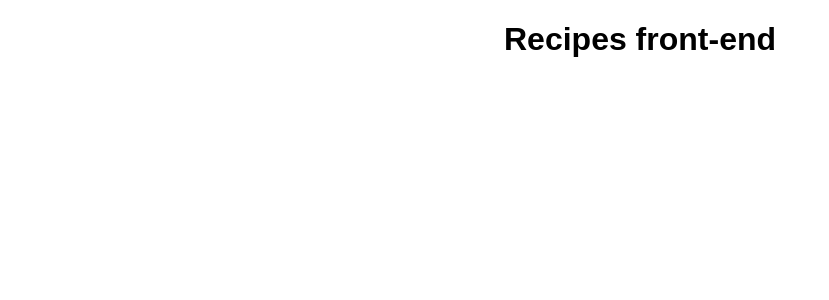
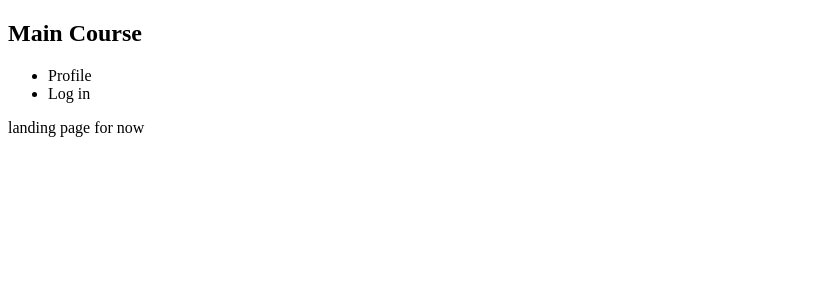
Before and after one commit to arfusop/recipes-frontend, a React (Create React App) app: page / in a window 1280 px wide. Shown: the top 300 px of the page, without its empty margins (0-829 px from the left). Built offline with nearby package versions, Linux system fonts and the light colour scheme.

Commit message:
Started adding initial component folder structure and starter components

```diff
--- a/public/index.html
+++ b/public/index.html
@@ -5,22 +5,9 @@
 	<meta charset="utf-8">
 	<meta name="viewport" content="width=device-width, initial-scale=1, shrink-to-fit=no">
 	<meta name="theme-color" content="#000000">
-	<!--
-      manifest.json provides metadata used when your web app is added to the
-      homescreen on Android. See https://developers.google.com/web/fundamentals/engage-and-retain/web-app-manifest/
-    -->
 	<link rel="manifest" href="%PUBLIC_URL%/manifest.json">
 	<link rel="shortcut icon" href="%PUBLIC_URL%/favicon.ico">
-	<!--
-      Notice the use of %PUBLIC_URL% in the tags above.
-      It will be replaced with the URL of the `public` folder during the build.
-      Only files inside the `public` folder can be referenced from the HTML.
-
-      Unlike "/favicon.ico" or "favicon.ico", "%PUBLIC_URL%/favicon.ico" will
-      work correctly both with client-side routing and a non-root public URL.
-      Learn how to configure a non-root public URL by running `npm run build`.
-    -->
-	<title>React App</title>
+	<title>Main Course</title>
 </head>
 
 <body>
@@ -28,16 +15,6 @@
 		You need to enable JavaScript to run this app.
 	</noscript>
 	<div id="root"></div>
-	<!--
-      This HTML file is a template.
-      If you open it directly in the browser, you will see an empty page.
-
-      You can add webfonts, meta tags, or analytics to this file.
-      The build step will place the bundled scripts into the <body> tag.
-
-      To begin the development, run `npm start` or `yarn start`.
-      To create a production bundle, use `npm run build` or `yarn build`.
-    -->
 </body>
 
 </html>
--- /dev/null
+++ b/src/App.js
@@ -0,0 +1,14 @@
+import React, { Fragment } from "react";
+import Navbar from "./components/layout/Navbar";
+import Landing from "./components/layout/Landing";
+
+const App = () => {
+  return (
+    <Fragment>
+      <Navbar />
+      <Landing />
+    </Fragment>
+  );
+};
+
+export default App;
--- /dev/null
+++ b/src/components/layout/Landing.js
@@ -0,0 +1,7 @@
+import React from "react";
+
+const Landing = () => {
+  return <section className="landing">landing page for now</section>;
+};
+
+export default Landing;
--- /dev/null
+++ b/src/components/layout/Navbar.js
@@ -0,0 +1,15 @@
+import React from "react";
+
+const Navbar = () => {
+  return (
+    <nav className="navbar">
+      <h1>Main Course</h1>
+      <ul>
+        <li>Profile</li>
+        <li>Log in</li>
+      </ul>
+    </nav>
+  );
+};
+
+export default Navbar;
--- a/src/index.js
+++ b/src/index.js
@@ -1,15 +1,6 @@
 import React from "react";
 import ReactDOM from "react-dom";
-
-import "./styles.css";
-
-function App() {
-  return (
-    <div className="App">
-      <h1>Recipes front-end</h1>
-    </div>
-  );
-}
+import App from "./App";
 
 const rootElement = document.getElementById("root");
 ReactDOM.render(<App />, rootElement);
--- a/src/styles.css
+++ /dev/null
@@ -1,4 +0,0 @@
-.App {
-  font-family: sans-serif;
-  text-align: center;
-}
```
Also changed, not shown: package.json (+2 -6 lines).
